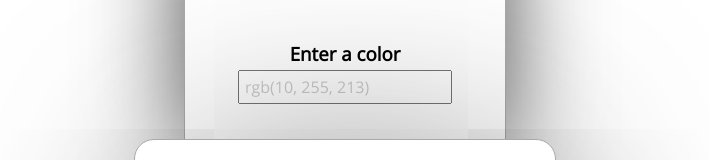
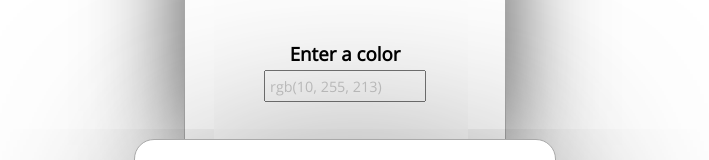
Before and after one commit to Fafruch/color-reader, a React (Create React App) app: page / in a window 1280 px wide. Shown: the part 126-286 px from the top of the page, without its empty margins (295-1004 px from the left). Built offline with nearby package versions, Linux system fonts and the light colour scheme.

Commit message:
Remove blank input from Colors, update Input

```diff
--- a/src/components/Colors.js
+++ b/src/components/Colors.js
@@ -15,8 +15,8 @@ const Colors = ({ colorTypes, isColorCorrect, lastCopied, onCopy }) => {
                   <td className="Colors-color-type">
                     <strong>{type.name}: </strong>
                   </td>
-                  <td>
-                    <input className="Colors-input" value={type.value} onChange={() => {}} />
+                  <td className="Colors-color-value">
+                    {type.value}
                   </td>
                   <td>
                     <CopyToClipboard text={type.value} onCopy={onCopy}>
--- a/src/styles/Colors.css
+++ b/src/styles/Colors.css
@@ -50,16 +50,17 @@
   text-align: right;
 }
 
-.Colors-input {
-  width: 110px;
+.Colors-color-value {
+  font-size: 0.8rem;
+  text-align: left;
 }
 
 .Colors-button-active {
-  width: 57px;
+  width: 58px;
   transition: 0.25s ease-out;
 }
 
 .Colors-button-not-active {
-  width: 47px;
+  width: 48px;
   transition: 0.25s ease-in;
 }
--- a/src/styles/Input.css
+++ b/src/styles/Input.css
@@ -9,13 +9,13 @@
 
 .Input-active, .Input-not-active {
   margin-top: 4px;
-  padding: 5px;
+  padding: 4px;
 
   height: 20px;
-  width: 200px;
+  width: 150px;
 
   font-family: 'Open Sans', sans-serif;
-  font-size: 1rem;
+  font-size: 0.9rem;
 }
 
 @media (max-width: 500px) {
```
